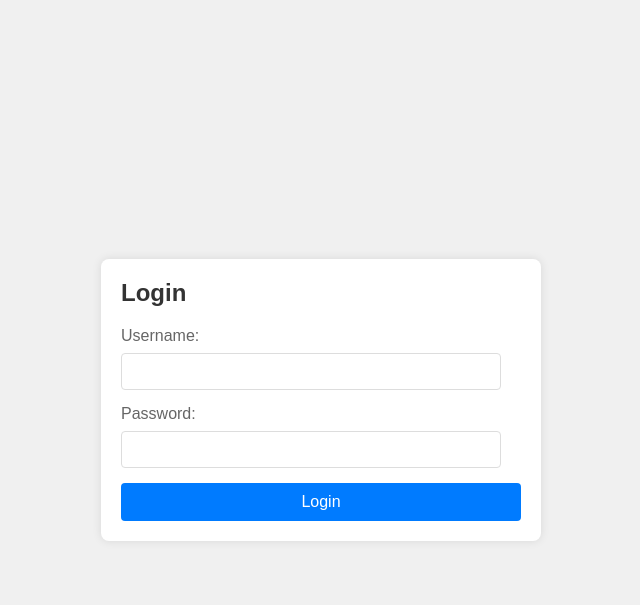
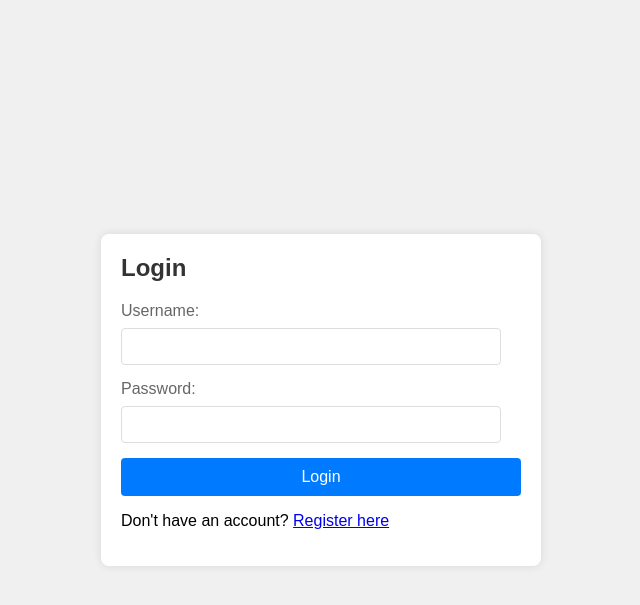
Before and after one commit to emrailklmin/databas, a Flask app: page / in a window 1280 px wide. Shown: the top 605 px of the page, without its empty margins (319-959 px from the left). Run offline with Flask 3, Linux system fonts and the light colour scheme.

Commit message:
register possibility

```diff
--- a/templates/base.html
+++ b/templates/base.html
@@ -67,6 +67,10 @@
 
             <button type="submit">Login</button>
         </form>
+        <!-- Register Button -->
+        <div class="register-link">
+            <p>Don't have an account? <a href="register.html">Register here</a></p>
+        </div>
     </div>
 </body>
 </html>
```
